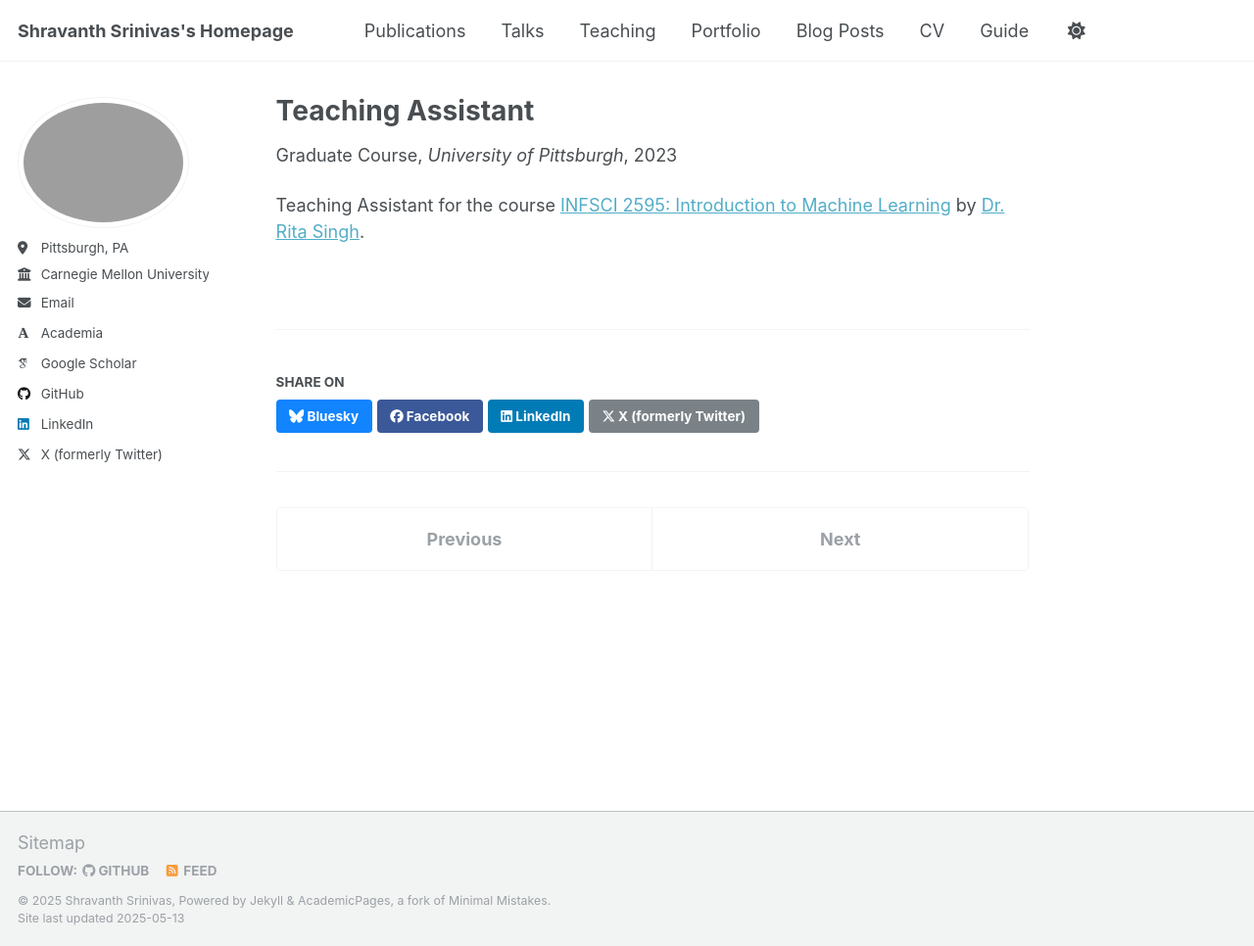
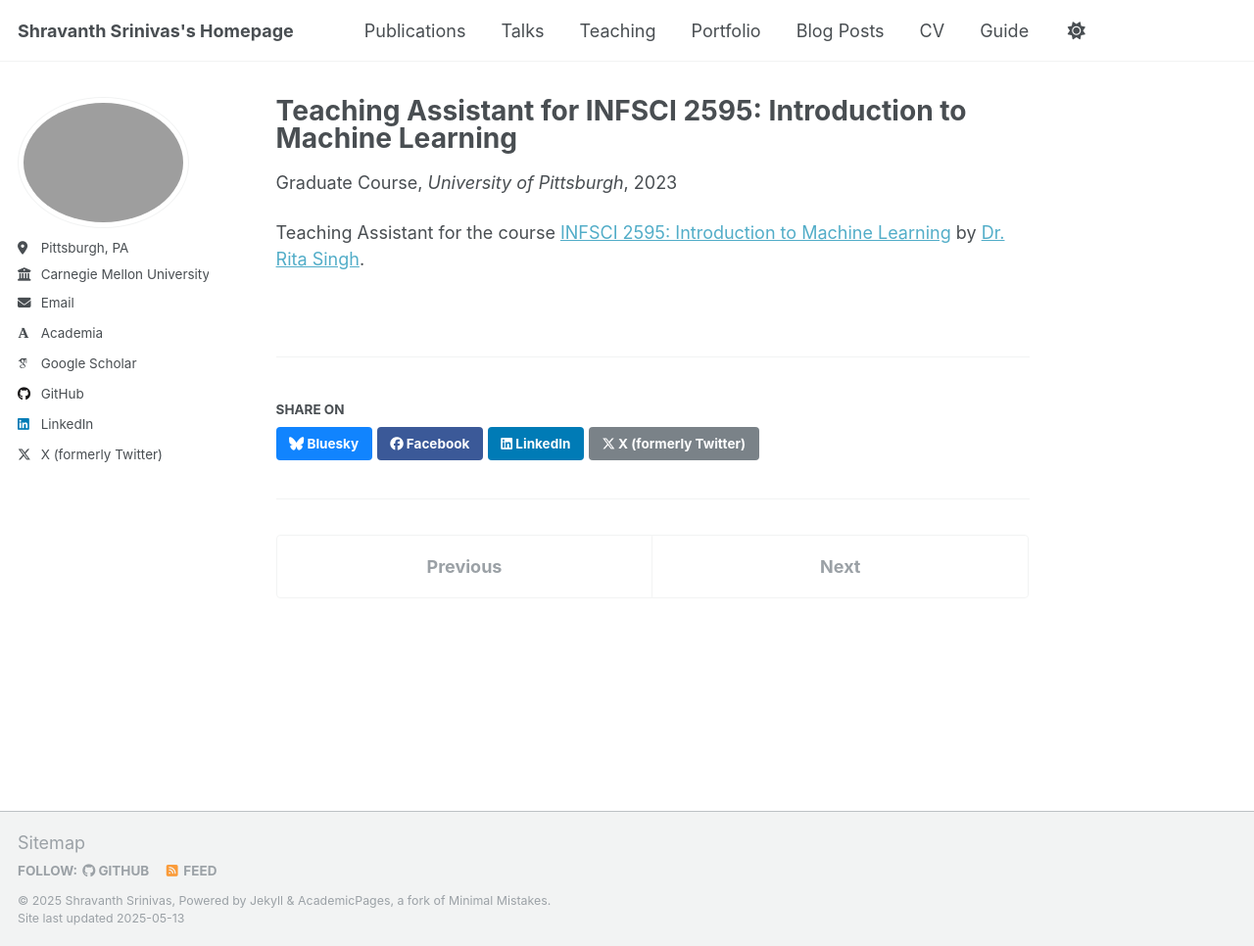
Before and after one commit to notshravanth/shravanth.github.io, a Jekyll site: the page built from _teaching/teaching_3.md, in a window 1280 px wide and 966 px high. Shown: the whole window at 98% size. Built offline with Jekyll 4.4.1, drawn with Linux system fonts in a browser that asks for light colours; some web fonts are replaced.

Commit message:
Update teaching_3.md

```diff
--- a/_teaching/teaching_3.md
+++ b/_teaching/teaching_3.md
@@ -1,5 +1,5 @@
 ---
-title: "Teaching Assistant"
+title: "Teaching Assistant for INFSCI 2595: Introduction to Machine Learning"
 type: "Graduate Course"
 venue: "University of Pittsburgh"
 date: Aug 2023 - Dec 2023
```
